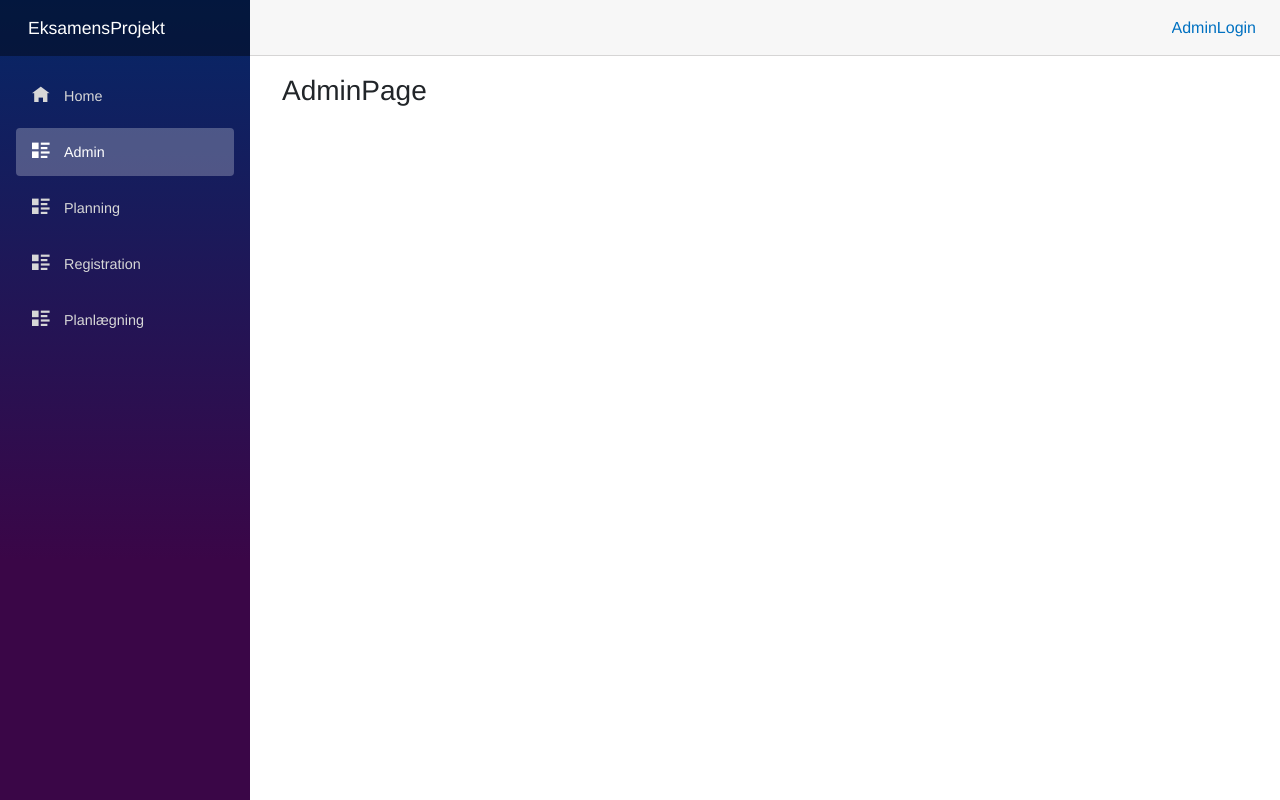
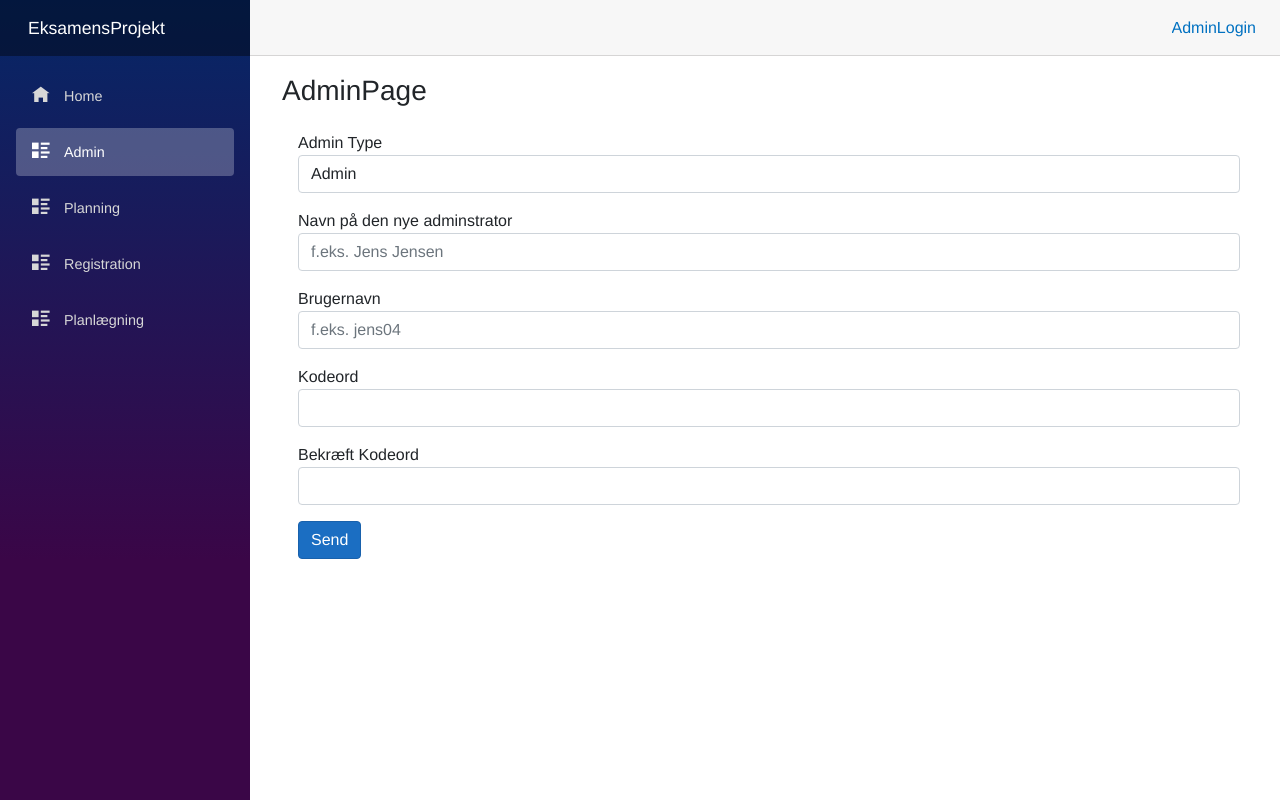
Before and after one commit to Karizzan/EksamensProjekt, an ASP.NET Core app: page /adminPage in a window 1280 px wide. Run offline with ASP.NET Core 8, Linux system fonts and the light colour scheme; style sheets or scripts are compiled from the project's sources.

Commit message:
Det meste virker, men det bliver ikke send til db

```diff
--- a/Core/Models/Admin.cs
+++ b/Core/Models/Admin.cs
@@ -14,6 +14,8 @@ namespace Core.Models
         [BsonRepresentation(BsonType.ObjectId)]
         public ObjectId Id { get; set; }
         public int AdminID { get; set; }
+
+        public string AdminLevel { get; set; }
         public string AdminName { get; set; }
         public string? Username { get; set; }
         public string? Password { get; set; }
--- a/EksamensProjekt/Pages/AdminPage.razor
+++ b/EksamensProjekt/Pages/AdminPage.razor
@@ -1,6 +1,111 @@
+@inject NavigationManager navManager
+@inject IJSRuntime js
+@using Core.Models
+@using Services
 @page "/adminPage"
 <h3>AdminPage</h3>
+<EditForm EditContext="@aEditContext" OnSubmit="@handleSubmit" class="row p-3">
+	<DataAnnotationsValidator />
+	<ValidationSummary />
+
+	<div class="col-md-12 mb-3">
+		<label for="AdminLevel">Admin Type</label>
+		<InputSelect id="AdminLevel" @bind-Value="newAdmin.AdminLevel" class="form-control">
+
+			@foreach (string anOption in adminCategories)
+			{
+				<option value="@anOption">@anOption</option>
+
+			}
+		</InputSelect>
+
+	</div>
+
+
+	<div class="col-md-12 mb-3">
+		<label for="AdminName">Navn på den nye adminstrator</label>
+		<InputText id="AdminName" @bind-Value="newAdmin.AdminName" class="form-control" placeholder="f.eks. Jens Jensen" />
+	</div>
+
+	<div class="col-md-12 mb-3">
+		<label for="AdminUsername">Brugernavn</label>
+		<InputText id="AdminUserName" @bind-Value="newAdmin.Username" class="form-control" placeholder="f.eks. jens04" />
+	</div>
+
+	<div class="col-md-12 mb-3">
+		<label for="AdminPassword">Kodeord</label>
+		<InputText id="AdminPassword" @bind-Value="newAdmin.Password" class="form-control"/>
+	</div>
+
+
+	<div class="col-md-12 mb-3">
+		<label for="AdminPassword">Bekræft Kodeord</label>
+		<InputText id="AdminPassword" @bind-Value="doubleCheckPassword" class="form-control" />
+	</div>
+
+
+
+
+	<div class="col-12 mb-3">
+		<button @type="submit" class="btn btn-primary">Send</button>
+	</div>
+
+	<h1>@errorMessage</h1>
+</EditForm>
+
 
 @code {
+	private EditContext? aEditContext;
 
+	Admin newAdmin = new();
+	string errorMessage = "";
+	string doubleCheckPassword = "";
+
+
+	[Inject]
+	private IServiceClass? mService { get; set; }
+
+	//Different Categories of Admins
+	private string[] adminCategories = { "Admin", "ReadOnly"};
+
+
+
+	protected override async Task OnInitializedAsync()
+	{
+		aEditContext = new EditContext(newAdmin);
+
+
+	}
+
+	public async Task handleSubmit()
+	{
+		if (aEditContext.Validate())
+		{
+			if (doubleCheckPassword == newAdmin.Password)
+			{
+			//temporary admin
+				Console.WriteLine($"{newAdmin.AdminName}, type {newAdmin.AdminLevel}");
+				newAdmin.AdminID = 2;
+				await mService.AddAdmin(newAdmin);
+                newAdmin = new();
+
+				//We show a message to the user
+				errorMessage = "Adminstratoren er blevet tilføjet";
+
+			}
+			else
+			{
+				//We show a message to the user
+				errorMessage = "Error Password wasn't the same";
+
+			}
+
+
+
+		}
+		else
+		{
+			errorMessage = "Error";
+		}
+	}
 }
--- a/EksamensProjekt/Services/IServiceClass.cs
+++ b/EksamensProjekt/Services/IServiceClass.cs
@@ -8,6 +8,9 @@ namespace EksamensProjekt.Services
 
         Task AddApplication(Application application);
 
-        Task<Event[]> GetAllEvents();
+		Task AddAdmin(Admin admin);
+
+
+		Task<Event[]> GetAllEvents();
     }
 }
--- a/ServerAPI/Controllers/AdminController.cs
+++ b/ServerAPI/Controllers/AdminController.cs
@@ -6,7 +6,7 @@ namespace ServerAPI.Controllers
 {
 
         [ApiController]
-        [Route("admnin")]
+        [Route("admin")]
         public class AdminController : ControllerBase
         {
             private IAdminRepository mRepo;
@@ -19,9 +19,9 @@ namespace ServerAPI.Controllers
 
             [HttpPost]
             [Route("add")]
-            public void AddAdmin(Admin admnin)
+            public void AddAdmin(Admin admin)
             {
-                mRepo.AddAdmin(admnin);
+                mRepo.AddAdmin(admin);
 
             }
 
--- a/ServerAPI/Repositories/AdminRepository.cs
+++ b/ServerAPI/Repositories/AdminRepository.cs
@@ -35,6 +35,7 @@ namespace ServerAPI.Repositories
 
         public void AddAdmin(Admin admin)
         {
+
 			collection.InsertOne(admin);
 		}
 
```
